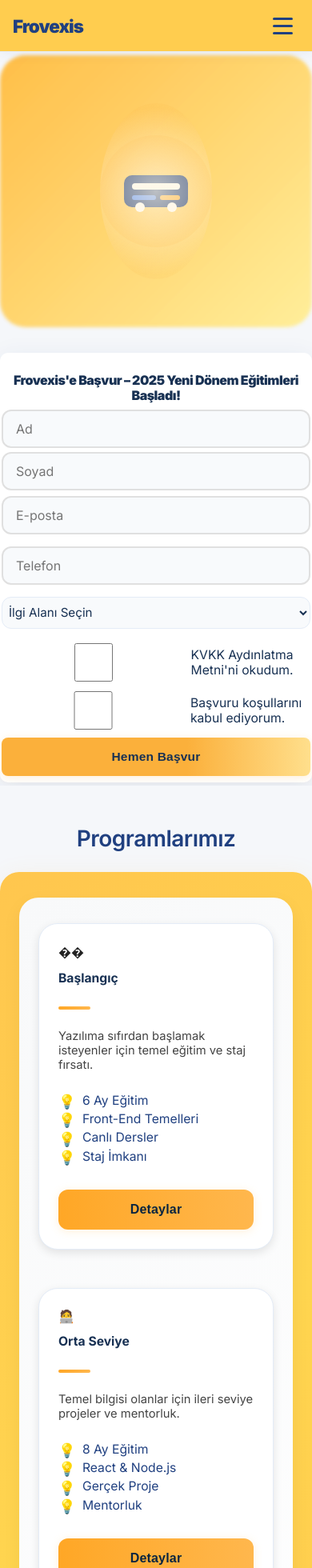
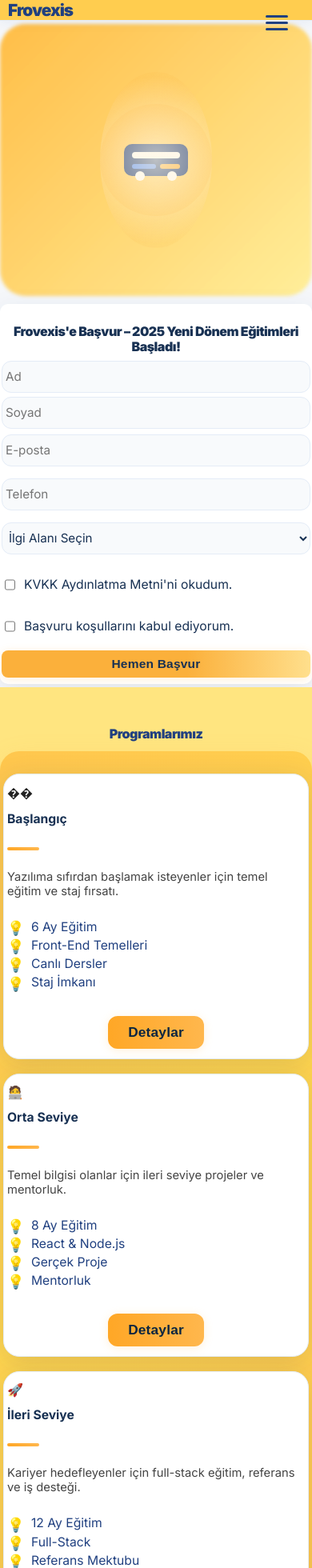
Before and after one commit to Musakusbey/education, a React (Vite) app: page / in a window 390 px wide. Shown: the top 1960 px of the page at 80% size. Built offline with nearby package versions, Linux system fonts and the light colour scheme; the HTML template or start-up script is replaced by a standard one.

Commit message:
Revert: Mobil uyumluluk, renk/estetik ve bileşen güncellemeleri geri alındı

```diff
--- a/src/components/Navbar.jsx
+++ b/src/components/Navbar.jsx
@@ -1,45 +1,108 @@
-import React, { useState } from "react";
+import { useState } from "react";
 import { Link } from "react-router-dom";
 
 export default function Navbar() {
-  const [isMenuOpen, setIsMenuOpen] = useState(false);
-
-  const toggleMenu = () => {
-    setIsMenuOpen(!isMenuOpen);
-  };
-
-  const closeMenu = () => {
-    setIsMenuOpen(false);
-  };
-
+  const [open, setOpen] = useState(false);
   return (
     <nav className="navbar">
       <div className="navbar-inner">
-        <Link to="/" className="navbar-logo" onClick={closeMenu}>
+        <a href="/" className="navbar-logo">
           Frovexis
-        </Link>
-
-        <div
-          className={`navbar-hamburger ${isMenuOpen ? "active" : ""}`}
-          onClick={toggleMenu}
+        </a>
+        <button
+          className="navbar-hamburger"
+          aria-label="Menüyü Aç/Kapat"
+          aria-expanded={open}
+          onClick={() => setOpen(!open)}
         >
-          <span></span>
-          <span></span>
-          <span></span>
-        </div>
-
-        <div className={`navbar-menu ${isMenuOpen ? "active" : ""}`}>
-          <Link to="/programlar" onClick={closeMenu}>
+          <span className={open ? "bar open" : "bar"}></span>
+          <span className={open ? "bar open" : "bar"}></span>
+          <span className={open ? "bar open" : "bar"}></span>
+        </button>
+        <div className={`navbar-menu${open ? " open" : ""}`}>
+          <a href="/programlar" onClick={() => setOpen(false)}>
             Programlar
-          </Link>
-          <Link to="/hakkimizda" onClick={closeMenu}>
+          </a>
+          <a href="/hakkimizda" onClick={() => setOpen(false)}>
             Hakkımızda
-          </Link>
-          <Link to="/basvuru" className="cta" onClick={closeMenu}>
+          </a>
+          <a href="/basvuru" className="cta" onClick={() => setOpen(false)}>
             Başvuru
-          </Link>
+          </a>
         </div>
       </div>
+      {open && (
+        <div className="navbar-backdrop" onClick={() => setOpen(false)}></div>
+      )}
+      <style>{`
+        .navbar-hamburger {
+          display: none;
+          background: none;
+          border: none;
+          flex-direction: column;
+          gap: 5px;
+          cursor: pointer;
+          z-index: 40;
+        }
+        .navbar-hamburger .bar {
+          width: 28px;
+          height: 3px;
+          background: #204080;
+          border-radius: 2px;
+          transition: 0.3s;
+          display: block;
+        }
+        .navbar-hamburger .bar.open:nth-child(1) {
+          transform: translateY(8px) rotate(45deg);
+        }
+        .navbar-hamburger .bar.open:nth-child(2) {
+          opacity: 0;
+        }
+        .navbar-hamburger .bar.open:nth-child(3) {
+          transform: translateY(-8px) rotate(-45deg);
+        }
+        @media (max-width: 900px) {
+          .navbar-hamburger {
+            display: flex;
+            position: absolute;
+            right: 24px;
+            top: 18px;
+          }
+          .navbar-menu {
+            position: absolute;
+            top: 68px;
+            right: 0;
+            left: 0;
+            background: #ffcd4f;
+            flex-direction: column;
+            align-items: flex-start;
+            gap: 0;
+            padding: 18px 0 12px 0;
+            box-shadow: 0 8px 32px 0 #20408011;
+            z-index: 35;
+            display: none;
+          }
+          .navbar-menu.open {
+            display: flex;
+          }
+          .navbar-menu a {
+            width: 100%;
+            padding: 14px 32px;
+            font-size: 1.1rem;
+            border-radius: 0;
+            border-bottom: 1px solid #ffe580;
+          }
+          .navbar-menu a:last-child {
+            border-bottom: none;
+          }
+        }
+        .navbar-backdrop {
+          position: fixed;
+          inset: 0;
+          background: rgba(32, 64, 128, 0.12);
+          z-index: 30;
+        }
+      `}</style>
     </nav>
   );
 }
--- a/src/index.css
+++ b/src/index.css
@@ -14,10 +14,8 @@
 }
 
 html,
-body,
-#root {
+body {
   overflow-x: hidden !important;
-  max-width: 100vw;
   box-sizing: border-box;
   font-size: 16px;
   background: var(--light-gray);
@@ -108,120 +106,45 @@ body {
   transform: scale(1.05);
 }
 
-/* Hamburger menü */
-.navbar-hamburger {
-  display: none;
-  flex-direction: column;
-  cursor: pointer;
-  padding: 8px;
-  border-radius: 8px;
-  transition: background 0.2s;
-}
-
-.navbar-hamburger:hover {
-  background: rgba(255, 255, 255, 0.2);
-}
-
-.navbar-hamburger span {
-  width: 25px;
-  height: 3px;
-  background: #204080;
-  margin: 3px 0;
-  transition: 0.3s;
-  border-radius: 2px;
-}
-
-.navbar-hamburger.active span:nth-child(1) {
-  transform: rotate(-45deg) translate(-5px, 6px);
-}
-
-.navbar-hamburger.active span:nth-child(2) {
-  opacity: 0;
-}
-
-.navbar-hamburger.active span:nth-child(3) {
-  transform: rotate(45deg) translate(-5px, -6px);
-}
-
 @media (max-width: 900px) {
   .navbar-inner {
-    padding: 0 16px;
+    padding: 0 10px;
     height: 56px;
   }
 
   .navbar-logo {
-    font-size: 1.5rem;
+    font-size: 1.3rem;
   }
 
   .navbar-menu {
-    gap: 20px;
+    gap: 16px;
   }
 
   .navbar-menu a.cta {
-    padding: 8px 20px;
-    font-size: 0.95rem;
+    padding: 8px 16px;
+    font-size: 1rem;
   }
 }
 
 @media (max-width: 700px) {
   .navbar-inner {
-    padding: 0 1rem;
+    flex-direction: column;
+    align-items: flex-start;
     height: auto;
-    min-height: 64px;
-    flex-wrap: wrap;
-  }
-
-  .navbar-logo {
-    font-size: 1.4rem;
-  }
-
-  .navbar-hamburger {
-    display: flex;
+    padding: 0 4px;
   }
 
   .navbar-menu {
-    display: none;
     flex-direction: column;
-    gap: 0.75rem;
+    gap: 8px;
     width: 100%;
-    padding: 1rem 0;
-    margin-top: 0.5rem;
-    background: rgba(255, 255, 255, 0.95);
-    border-radius: 12px;
-    box-shadow: rgba(0, 0, 0, 0.1) 0px 4px 12px;
-  }
-
-  .navbar-menu.active {
-    display: flex;
+    margin-top: 6px;
   }
 
   .navbar-menu a {
-    min-height: 48px;
-    padding: 1rem;
-    border-radius: 12px;
-    text-align: center;
-    font-size: 1rem;
-    font-weight: 500;
-    border-bottom: none;
-    transition: background 0.2s;
-  }
-
-  .navbar-menu a:hover {
-    background: rgba(255, 255, 255, 0.8);
-    color: #204080;
-    border-bottom: none;
-  }
-
-  .navbar-menu a.cta {
-    margin: 0;
-    background: linear-gradient(90deg, #204080 60%, #4f8cff 100%);
-    color: #fff;
-    font-weight: 600;
-  }
-
-  .navbar-menu a.cta:hover {
-    background: linear-gradient(90deg, #FFA726 60%, #FFD54F 100%);
-    color: #204080;
+    width: 100%;
+    text-align: left;
+    padding: 8px 0;
   }
 }
 
@@ -821,7 +744,7 @@ body {
   align-items: center;
   justify-content: flex-start;
   padding: 64px 0 64px 0;
-  background: linear-gradient(135deg, #ffe580 0%, #ffd54f 100%);
+  background: #ffe580;
 }
 
 .about-title {
@@ -959,9 +882,6 @@ body {
   max-width: 1100px;
   margin: 56px auto 0 auto;
   padding: 0 16px 48px 16px;
-  background: linear-gradient(135deg, #f8f9fa 0%, #ffffff 100%);
-  border-radius: 24px;
-  box-shadow: rgba(0, 0, 0, 0.05) 0px 8px 24px;
 }
 
 .open-section-title {
@@ -1773,20 +1693,17 @@ footer.footer {
   width: 100%;
   max-width: 1200px;
   margin: 12px auto;
-  background: linear-gradient(135deg, #f3e5f5 0%, #e1bee7 100%);
-  padding: 64px 0;
-  position: relative;
-}
-
-.why-section-bg::before {
-  content: '';
-  position: absolute;
-  top: 0;
-  left: 0;
-  right: 0;
-  bottom: 0;
-  background: linear-gradient(45deg, rgba(255, 193, 7, 0.1) 0%, rgba(255, 152, 0, 0.1) 100%);
-  pointer-events: none;
+  background: linear-gradient(135deg, #FFB74D, #FFD54F, #FFB74D);
+  background-size: 200% 200%;
+  animation: gradientShift 10s ease infinite;
+  border-radius: 24px;
+  box-shadow: 0 8px 32px 0 #FBB03B22;
+  padding: 32px;
+  display: flex;
+  justify-content: center;
+  align-items: stretch;
+  min-height: 100px;
+  z-index: 1;
 }
 
 @media (max-width: 900px) {
@@ -1854,20 +1771,17 @@ footer.footer {
   width: 100%;
   max-width: 1200px;
   margin: 12px auto;
-  background: linear-gradient(135deg, #e8f5e8 0%, #c8e6c9 100%);
-  padding: 64px 0;
-  position: relative;
-}
-
-.testimonials-section-bg::before {
-  content: '';
-  position: absolute;
-  top: 0;
-  left: 0;
-  right: 0;
-  bottom: 0;
-  background: linear-gradient(45deg, rgba(255, 193, 7, 0.1) 0%, rgba(255, 152, 0, 0.1) 100%);
-  pointer-events: none;
+  background: linear-gradient(135deg, #FFB74D, #FFD54F, #FFB74D);
+  background-size: 200% 200%;
+  animation: gradientShift 10s ease infinite;
+  border-radius: 24px;
+  box-shadow: 0 8px 32px 0 #FBB03B22;
+  padding: 32px;
+  display: flex;
+  justify-content: center;
+  align-items: stretch;
+  min-height: 100px;
+  z-index: 1;
 }
 
 .testimonials-title-standalone {
@@ -1901,9 +1815,12 @@ footer.footer {
   width: 100vw;
   min-width: 100vw;
   height: 120px;
-  background: linear-gradient(135deg, #fff8e1 0%, #ffecb3 100%);
-  padding: 48px 0;
+  background: #ffc24e;
+  border-radius: 0 0 48px 48px;
+  box-shadow: 0 8px 32px 0 #FBB03B22;
+  margin-bottom: -40px;
   position: relative;
+  z-index: 0;
 }
 
 @media (max-width: 900px) {
@@ -1925,7 +1842,7 @@ footer.footer {
 /* /programlar sayfası özel stilleri */
 .programlar-bg {
   min-height: 100vh;
-  background: linear-gradient(135deg, #ffe580 0%, #ffc107 100%);
+  background: #ffe580;
   padding: 64px 0 64px 0;
   width: 100%;
 }
@@ -2136,23 +2053,11 @@ footer.footer {
 
 .bizkimiz-section {
   width: 100%;
-  background: linear-gradient(135deg, #fce178 0%, #fbc02d 100%);
+  background: #fce178;
   padding: 56px 0 64px 0;
   display: flex;
   flex-direction: column;
   align-items: center;
-  position: relative;
-}
-
-.bizkimiz-section::before {
-  content: '';
-  position: absolute;
-  top: 0;
-  left: 0;
-  right: 0;
-  bottom: 0;
-  background: linear-gradient(45deg, rgba(255, 193, 7, 0.1) 0%, rgba(255, 152, 0, 0.1) 100%);
-  pointer-events: none;
 }
 
 .bizkimiz-title {
@@ -2454,231 +2359,3 @@ footer.footer {
     margin: 0 auto;
   }
 }
-
-/* --------- Mobil Genel Optimizasyonlar --------- */
-@media (max-width: 700px) {
-
-  /* Genel mobil optimizasyonlar */
-  * {
-    box-sizing: border-box;
-  }
-
-  html,
-  body,
-  #root {
-    overflow-x: hidden !important;
-    max-width: 100vw;
-    width: 100vw;
-  }
-
-  /* Section genel stilleri */
-  .open-section,
-  .about-section,
-  .programs-section-bg,
-  .why-section-bg,
-  .testimonials-section-bg,
-  .hero-bg-yellow,
-  .programlar-bg,
-  .bizkimiz-section {
-    padding: 2rem 1.5rem !important;
-    width: 100vw !important;
-    max-width: 100vw !important;
-    box-sizing: border-box !important;
-    overflow-x: hidden !important;
-    margin: 0 !important;
-  }
-
-  /* Başlık optimizasyonları */
-  .open-section-title,
-  .about-title,
-  .programlar-title,
-  .bizkimiz-title,
-  .why-title-standalone,
-  .testimonials-title-standalone {
-    font-size: 1.75rem !important;
-    font-weight: 600 !important;
-    text-align: center !important;
-    margin-bottom: 1.5rem !important;
-    letter-spacing: -0.5px !important;
-    line-height: 1.3 !important;
-  }
-
-  /* Kart genel stilleri */
-  .open-program-card,
-  .mentor-card,
-  .open-testimonial-card,
-  .open-why-item,
-  .programlar-card {
-    border-radius: 1.5rem !important;
-    box-shadow: rgba(0, 0, 0, 0.1) 0px 4px 12px !important;
-    padding: 1.5rem !important;
-    margin-bottom: 1.5rem !important;
-    width: 100% !important;
-    max-width: 100% !important;
-    box-sizing: border-box !important;
-    transition: transform 0.2s ease, box-shadow 0.2s ease !important;
-  }
-
-  .open-program-card:hover,
-  .mentor-card:hover,
-  .open-testimonial-card:hover,
-  .open-why-item:hover,
-  .programlar-card:hover {
-    transform: translateY(-4px) !important;
-    box-shadow: rgba(0, 0, 0, 0.15) 0px 8px 24px !important;
-  }
-
-  /* Grid optimizasyonları */
-  .program-grid,
-  .mentor-grid,
-  .open-testimonial-list,
-  .grid-why,
-  .programlar-grid {
-    display: flex !important;
-    flex-direction: column !important;
-    gap: 1.5rem !important;
-    width: 100% !important;
-    max-width: 100% !important;
-    padding: 0 !important;
-  }
-
-  /* Form optimizasyonları */
-  .frovexis-form input,
-  .apply-form input,
-  .apply-form select,
-  .form-container input,
-  .form-container select {
-    border-radius: 12px !important;
-    padding: 1rem !important;
-    min-height: 48px !important;
-    font-size: 1rem !important;
-    width: 100% !important;
-    box-sizing: border-box !important;
-    border: 2px solid #e0e0e0 !important;
-    transition: border-color 0.2s ease !important;
-  }
-
-  .frovexis-form input:focus,
-  .apply-form input:focus,
-  .apply-form select:focus,
-  .form-container input:focus,
-  .form-container select:focus {
-    border-color: #FFA726 !important;
-    outline: none !important;
-    box-shadow: rgba(255, 167, 38, 0.2) 0px 0px 0px 3px !important;
-  }
-
-  /* Buton optimizasyonları */
-  .frovexis-hero-cta,
-  .apply-cta,
-  .form-container button,
-  .open-program-btn,
-  .programlar-btn {
-    min-height: 48px !important;
-    padding: 1rem !important;
-    border-radius: 12px !important;
-    font-size: 1rem !important;
-    font-weight: 600 !important;
-    width: 100% !important;
-    display: block !important;
-    text-align: center !important;
-    box-sizing: border-box !important;
-    transition: transform 0.2s ease, box-shadow 0.2s ease !important;
-  }
-
-  .frovexis-hero-cta:hover,
-  .apply-cta:hover,
-  .form-container button:hover,
-  .open-program-btn:hover,
-  .programlar-btn:hover {
-    transform: translateY(-2px) !important;
-    box-shadow: rgba(0, 0, 0, 0.15) 0px 8px 24px !important;
-  }
-
-  /* Navbar optimizasyonları */
-  .navbar-inner {
-    padding: 0 1rem !important;
-    height: auto !important;
-    min-height: 64px !important;
-  }
-
-  .navbar-menu {
-    flex-direction: column !important;
-    gap: 0.75rem !important;
-    width: 100% !important;
-    padding: 1rem 0 !important;
-  }
-
-  .navbar-menu a {
-    min-height: 48px !important;
-    padding: 1rem !important;
-    border-radius: 12px !important;
-    text-align: center !important;
-    font-size: 1rem !important;
-    font-weight: 500 !important;
-  }
-
-  /* Slider optimizasyonları */
-  .open-testimonial-slider {
-    position: relative !important;
-    padding: 0 3rem !important;
-  }
-
-  .open-testimonial-arrow {
-    position: absolute !important;
-    top: 50% !important;
-    transform: translateY(-50%) !important;
-    width: 48px !important;
-    height: 48px !important;
-    border-radius: 50% !important;
-    background: rgba(255, 255, 255, 0.9) !important;
-    box-shadow: rgba(0, 0, 0, 0.1) 0px 4px 12px !important;
-    display: flex !important;
-    align-items: center !important;
-    justify-content: center !important;
-    font-size: 1.5rem !important;
-  }
-
-  .open-testimonial-arrow.prev {
-    left: 0.5rem !important;
-  }
-
-  .open-testimonial-arrow.next {
-    right: 0.5rem !important;
-  }
-
-  .open-testimonial-list {
-    gap: 1.5rem !important;
-  }
-
-  .open-testimonial-card {
-    width: 100% !important;
-    max-width: 100% !important;
-    margin: 0 !important;
-  }
-
-  /* Footer optimizasyonları */
-  .footer-inner {
-    flex-direction: column !important;
-    gap: 1.5rem !important;
-    padding: 2rem 1.5rem !important;
-    text-align: center !important;
-  }
-
-  /* Hero section optimizasyonları */
-  .frovexis-hero-inner {
-    flex-direction: column !important;
-    gap: 2rem !important;
-    padding: 2rem 1.5rem !important;
-  }
-
-  .frovexis-hero-form {
-    width: 100% !important;
-    max-width: 100% !important;
-  }
-
-  .frovexis-form-row {
-    flex-direction: column !important;
-    gap: 1rem !important;
-  }
-}
```
